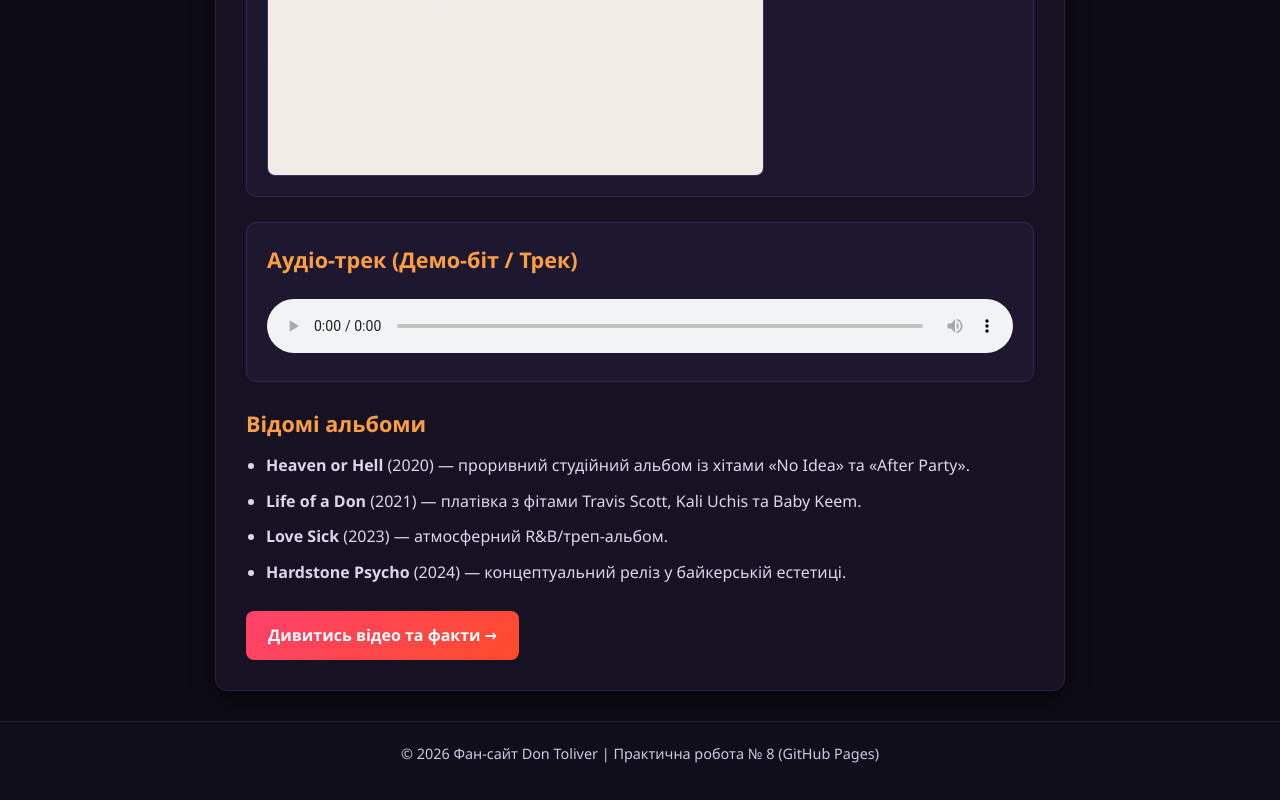
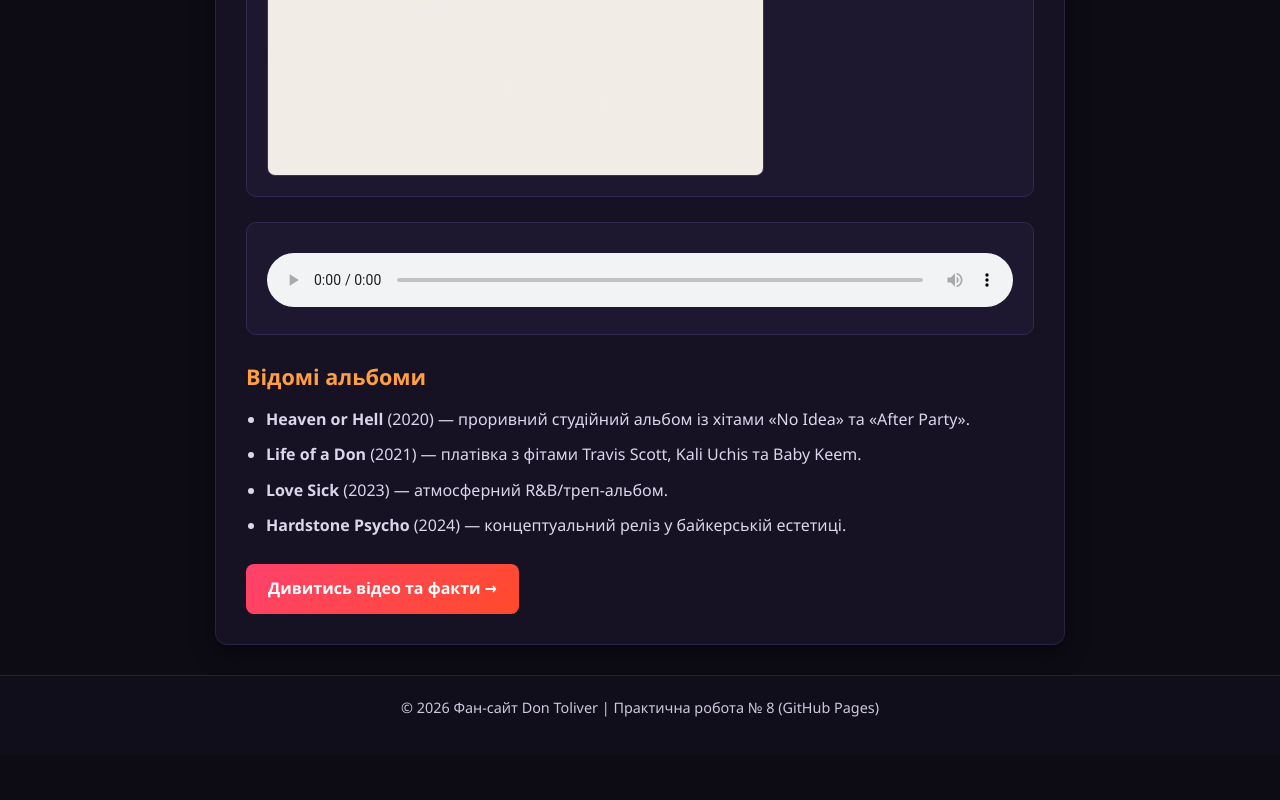
Before and after one commit to sensick999/toliver1, a plain HTML site: page index.html in a window 1280 px wide. Shown: the part 792-1592 px from the top of the page. After the commit the page ends 1546 px from the top, so only its background shows below. Drawn offline with Linux system fonts and the light colour scheme; files whose address does not match are found by name.

Commit message:
Update index.html

```diff
--- a/index.html
+++ b/index.html
@@ -29,7 +29,6 @@
         </section>
 
         <section class="media-block">
-            <h2>Аудіо-трек (Демо-біт / Трек)</h2>
             <audio controls>
                 <source src="media/audio.mp3" type="audio.mp3">
 
```
